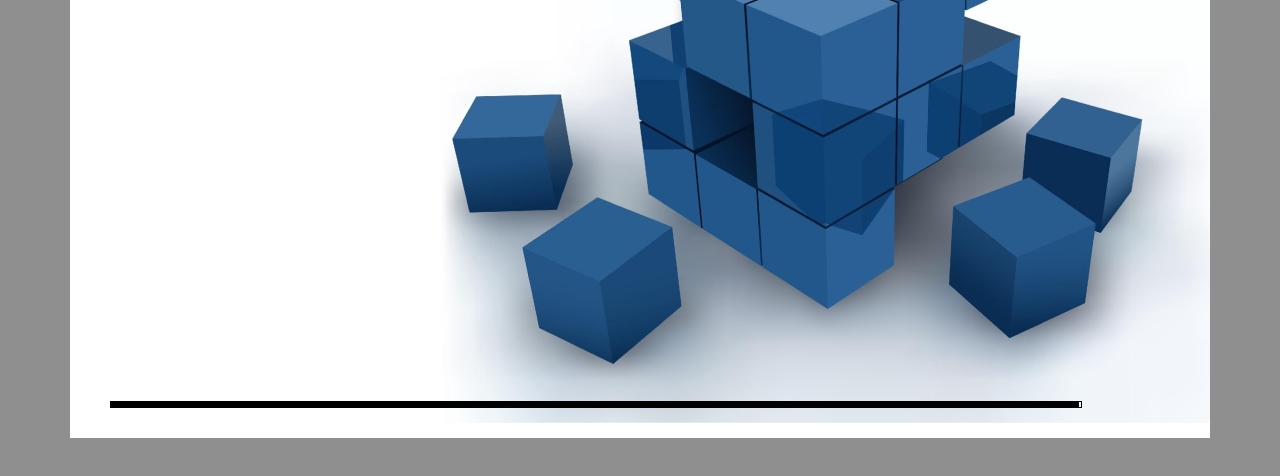
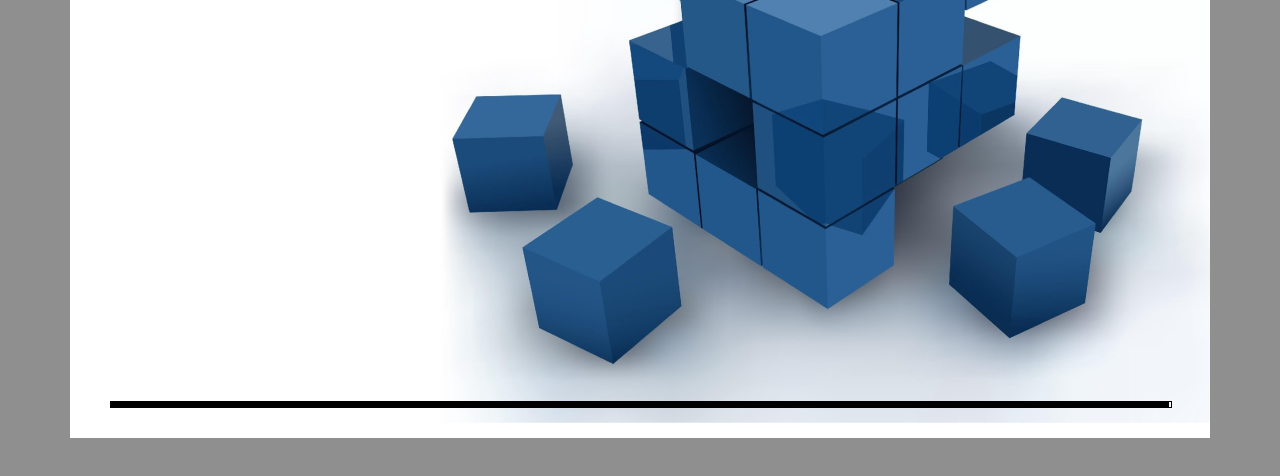
Before and after one commit to AllanGaiteiro/fatec-projeto-integratec-bootstrap-css, a plain HTML site: page Projeto de Site Interdiciplinar/4-construir/elementos/slider.html in a window 1280 px wide. Shown: the part 212-688 px from the top of the page. Drawn offline with Linux system fonts and the light colour scheme.

Commit message:
pequena mudança na barra de load

```diff
--- a/Projeto de Site Interdiciplinar/4-construir/elementos/estilos/slider.scss
+++ b/Projeto de Site Interdiciplinar/4-construir/elementos/estilos/slider.scss
@@ -99,7 +99,7 @@ body {
     #barra {
         position: absolute;
         bottom  : 30px;
-        width   : calc(100% - 170px);
+        width   : calc(100% - 80px);
         height  : 5px;
         border  : 1px solid black;
 
```
Also changed, not shown: Projeto de Site Interdiciplinar/4-construir/elementos/estilos/slider.css, 1 other file.
